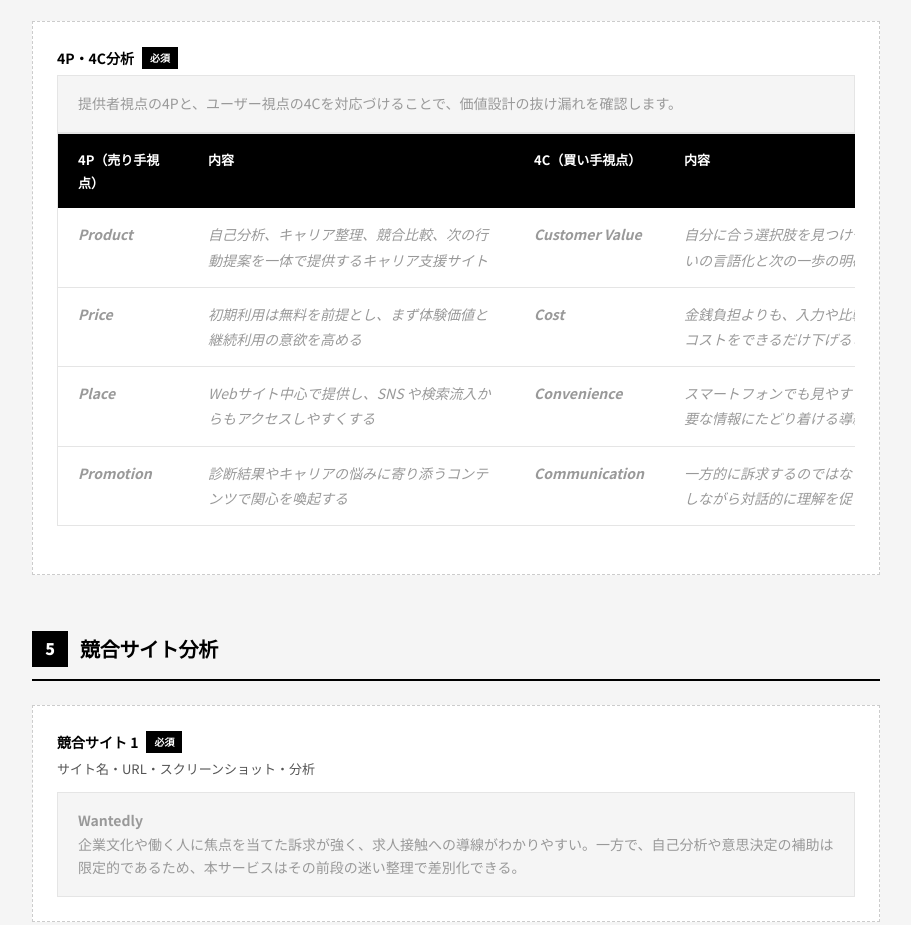
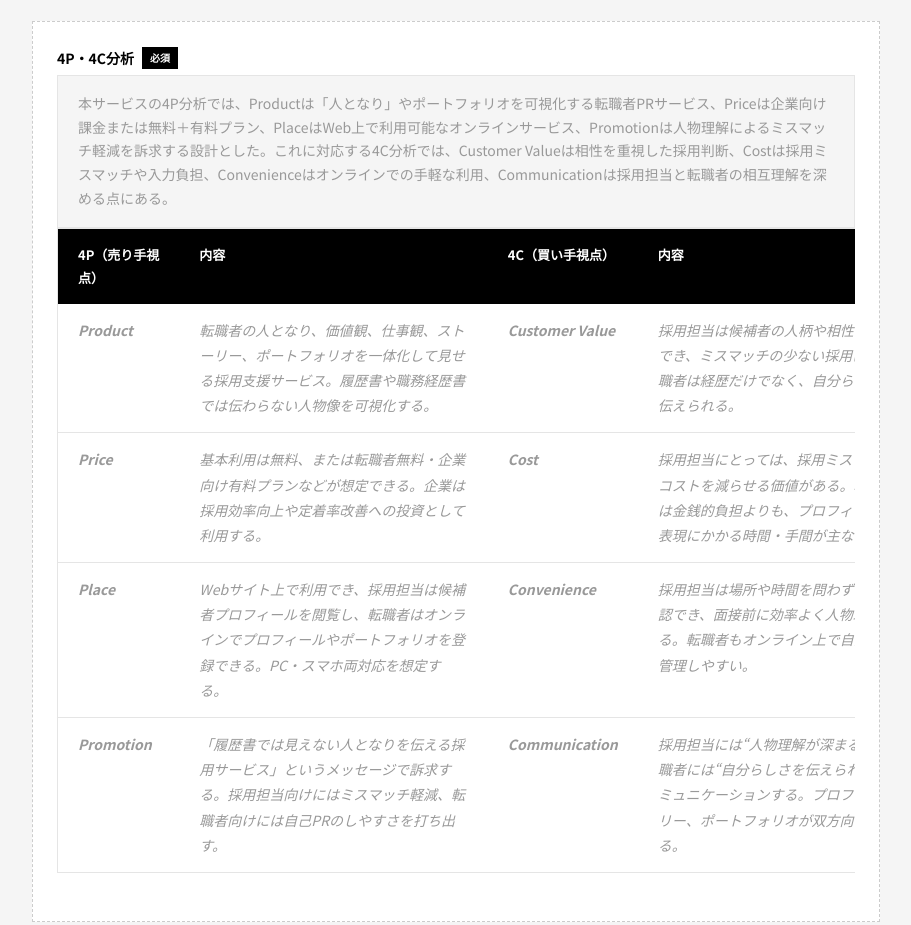
Before and after one commit to hoshinokiyo/portfolio_01, a plain HTML site: page docs/02-market-research.html in a window 1280 px wide. Shown: the part 5608-6533 px from the top of the page, without its empty margins (304-1215 px from the left). Drawn offline with nearby package versions, Linux system fonts and the light colour scheme.

Commit message:
マーケットリサーチ　4P / 4C 分析　編集

```diff
--- a/docs/02-market-research.html
+++ b/docs/02-market-research.html
@@ -324,7 +324,7 @@
           <div class="fill-block">
             <div class="fill-label">4P・4C分析 <span class="required">必須</span></div>
             <div class="fill-content">
-              <p>提供者視点の4Pと、ユーザー視点の4Cを対応づけることで、価値設計の抜け漏れを確認します。</p>
+              <p>本サービスの4P分析では、Productは「人となり」やポートフォリオを可視化する転職者PRサービス、Priceは企業向け課金または無料＋有料プラン、PlaceはWeb上で利用可能なオンラインサービス、Promotionは人物理解によるミスマッチ軽減を訴求する設計とした。これに対応する4C分析では、Customer Valueは相性を重視した採用判断、Costは採用ミスマッチや入力負担、Convenienceはオンラインでの手軽な利用、Communicationは採用担当と転職者の相互理解を深める点にある。</p>
             </div>
             <div class="table-scroll">
               <table class="doc-table analysis-table">
@@ -339,27 +339,27 @@
                 <tbody>
                   <tr class="template-row">
                     <td><strong>Product</strong></td>
-                    <td>自己分析、キャリア整理、競合比較、次の行動提案を一体で提供するキャリア支援サイト</td>
+                    <td>転職者の人となり、価値観、仕事観、ストーリー、ポートフォリオを一体化して見せる採用支援サービス。履歴書や職務経歴書では伝わらない人物像を可視化する。</td>
                     <td><strong>Customer Value</strong></td>
-                    <td>自分に合う選択肢を見つけやすくなり、迷いの言語化と次の一歩の明確化につながる</td>
+                    <td>採用担当は候補者の人柄や相性を面接前に把握でき、ミスマッチの少ない採用につながる。転職者は経歴だけでなく、自分らしさまで企業に伝えられる。</td>
                   </tr>
                   <tr class="template-row">
                     <td><strong>Price</strong></td>
-                    <td>初期利用は無料を前提とし、まず体験価値と継続利用の意欲を高める</td>
+                    <td>基本利用は無料、または転職者無料・企業向け有料プランなどが想定できる。企業は採用効率向上や定着率改善への投資として利用する。</td>
                     <td><strong>Cost</strong></td>
-                    <td>金銭負担よりも、入力や比較にかかる時間コストをできるだけ下げることが重要</td>
+                    <td>採用担当にとっては、採用ミスマッチや再採用コストを減らせる価値がある。転職者にとっては金銭的負担よりも、プロフィール入力や自己表現にかかる時間・手間が主なコストとなる。</td>
                   </tr>
                   <tr class="template-row">
                     <td><strong>Place</strong></td>
-                    <td>Webサイト中心で提供し、SNS や検索流入からもアクセスしやすくする</td>
+                    <td>Webサイト上で利用でき、採用担当は候補者プロフィールを閲覧し、転職者はオンラインでプロフィールやポートフォリオを登録できる。PC・スマホ両対応を想定する。</td>
                     <td><strong>Convenience</strong></td>
-                    <td>スマートフォンでも見やすく、短時間で必要な情報にたどり着ける導線を重視する</td>
+                    <td>採用担当は場所や時間を問わず候補者情報を確認でき、面接前に効率よく人物理解を深められる。転職者もオンライン上で自分の情報を一元管理しやすい。</td>
                   </tr>
                   <tr class="template-row">
                     <td><strong>Promotion</strong></td>
-                    <td>診断結果やキャリアの悩みに寄り添うコンテンツで関心を喚起する</td>
+                    <td>「履歴書では見えない人となりを伝える採用サービス」というメッセージで訴求する。採用担当向けにはミスマッチ軽減、転職者向けには自己PRのしやすさを打ち出す。</td>
                     <td><strong>Communication</strong></td>
-                    <td>一方的に訴求するのではなく、悩みに共感しながら対話的に理解を促す構成にする</td>
+                    <td>採用担当には“人物理解が深まる採用体験”、転職者には“自分らしさを伝えられる場”としてコミュニケーションする。プロフィール、ストーリー、ポートフォリオが双方向の理解を支える。</td>
                   </tr>
                 </tbody>
               </table>
```
